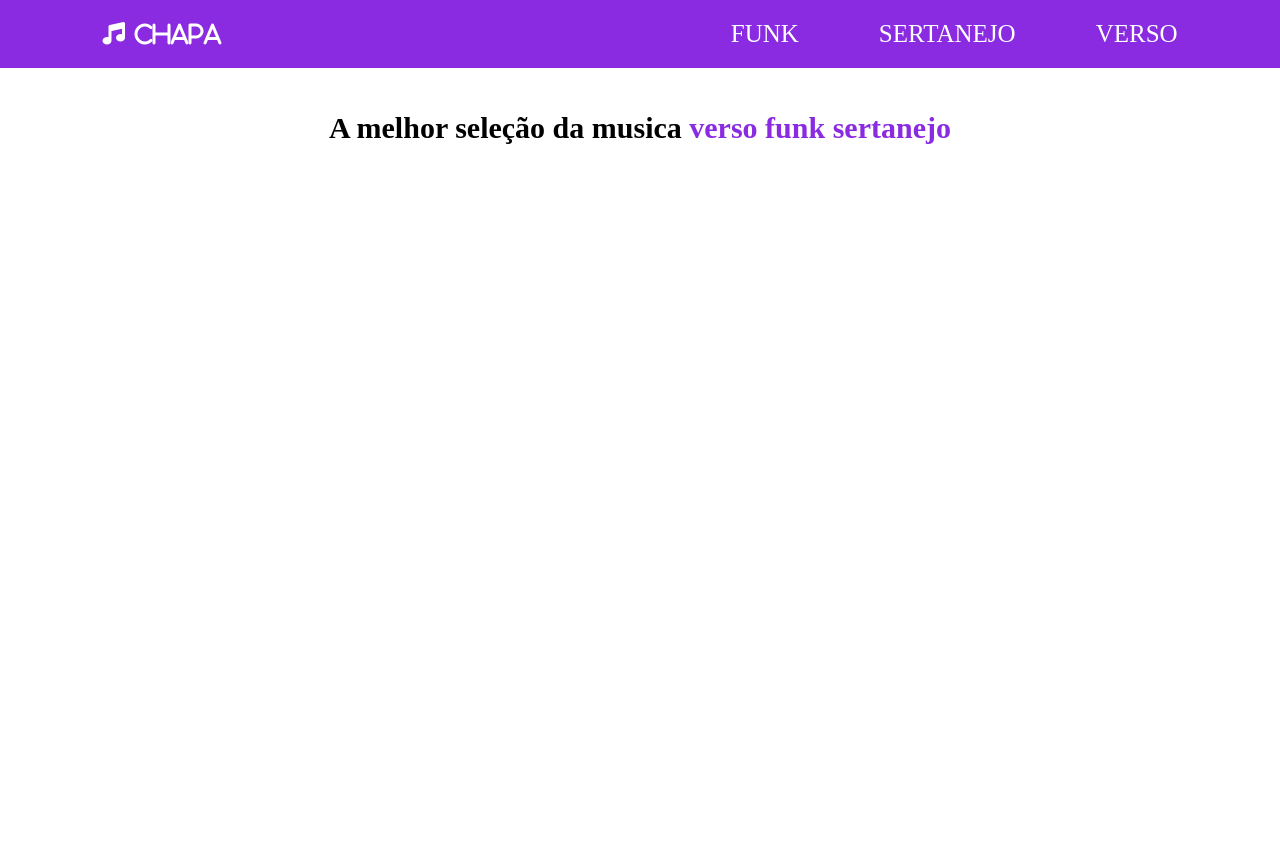
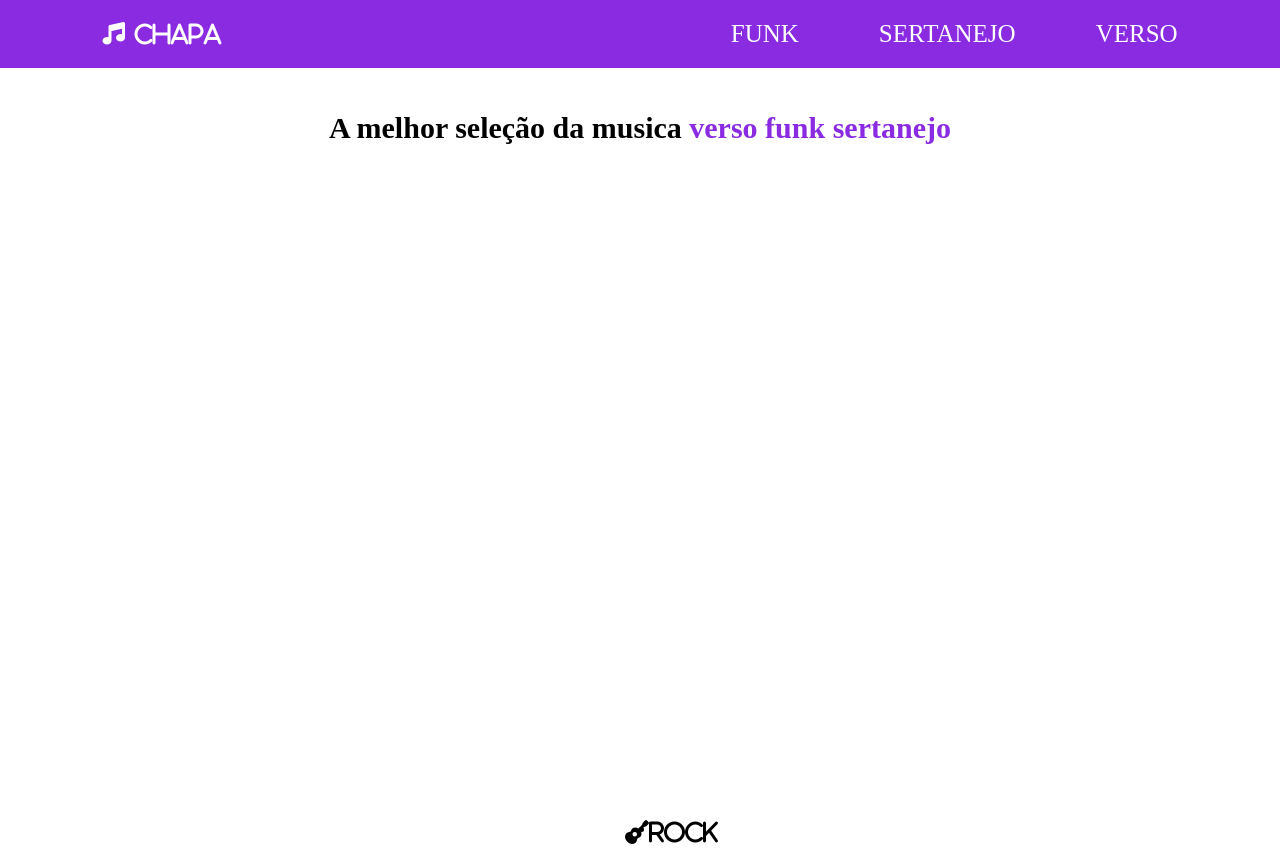
Before and after one commit to Brayangomes49/brayanmafios, a plain HTML site: page index.html in a window 1280 px wide. Before the commit the page ends 800 px from the top, so only its background shows below. Drawn offline with Linux system fonts and the light colour scheme.

Commit message:
tfrhjyjyjyju

```diff
--- a/index.html
+++ b/index.html
@@ -38,7 +38,21 @@
                 A melhor seleção da musica <span class="titulocor">verso funk sertanejo</span>
             </h1>
         </section>
-    </main>
+
+        <section class="secao" id="Rock">
+            <div class="titulo_section">
+                <h1><i class="fa-solid fa-guitar">Rock</i></h1>
+            </div>
+            <ul class="moldura_videos">
+                <li class="video">
+
+                </li>
+            </ul>
+
+        </section>
+
+
+
         <script>
             // JavaScript para controlar o menu hambúrguer
             const menuToggle = document.getElementById('menuToggle');
```
Lines whose indentation alone changed are shown as unchanged.
